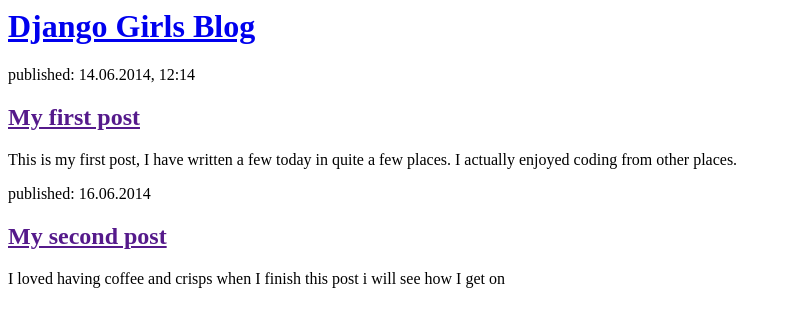
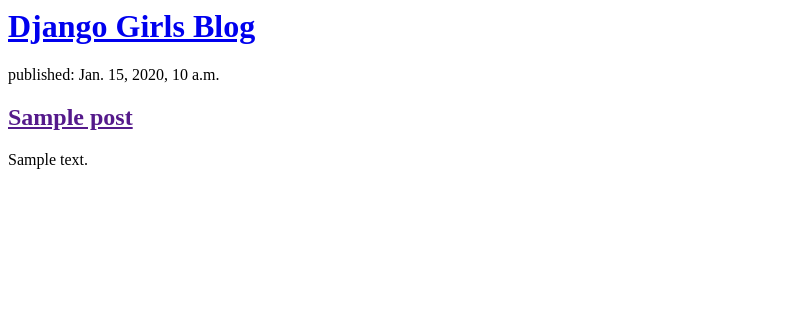
Before and after one commit to Adeflesk/django_girls_tutorial, a Django app: page / in a window 1280 px wide. Shown: the top 327 px of the page, without its empty margins (0-788 px from the left). Run offline with Django 3.2, Linux system fonts and the light colour scheme; tables that the repository leaves empty hold one stand-in row (values such as "Sample post").

Commit message:
created post lists with using models

```diff
--- a/blog/templates/blog/post_list.html
+++ b/blog/templates/blog/post_list.html
@@ -7,18 +7,12 @@
 
             <h1><a href="/">Django Girls Blog</a></h1>
         </div>
+         {% for post in posts %}
         <div>
-            <p>published: 14.06.2014, 12:14</p>
-            <h2><a href="">My first post</a></h2>
-            <p>This is my first post, I have written a few today
-
-                in quite a few places. I actually enjoyed coding from other
-                places.
-            </p>
-            <div>
-                <p>published: 16.06.2014</p>
-                <h2><a href="">My second post</a></h2>
-                <p>I loved having coffee and crisps when I finish this post i will see how I get on</p>
+            <p>published: {{ post.published_date }}</p>
+            <h2><a href="">{{ post.title}}</a></h2>
+            <p>{{ post.text | linebreaksbr}}</p>
+            {% endfor %}
             </div>
         </div>
     </body>
--- a/blog/views.py
+++ b/blog/views.py
@@ -1,5 +1,8 @@
 from django.shortcuts import render
+from django.utils import timezone
+from .models import Post
 
 # Create your views here.
 def post_list(request):
-    return render(request, 'blog/post_list.html', {})
+    posts = Post.objects.filter(published_date__lte=timezone.now()).order_by('published_date')
+    return render(request, 'blog/post_list.html', {'posts': posts})
```
